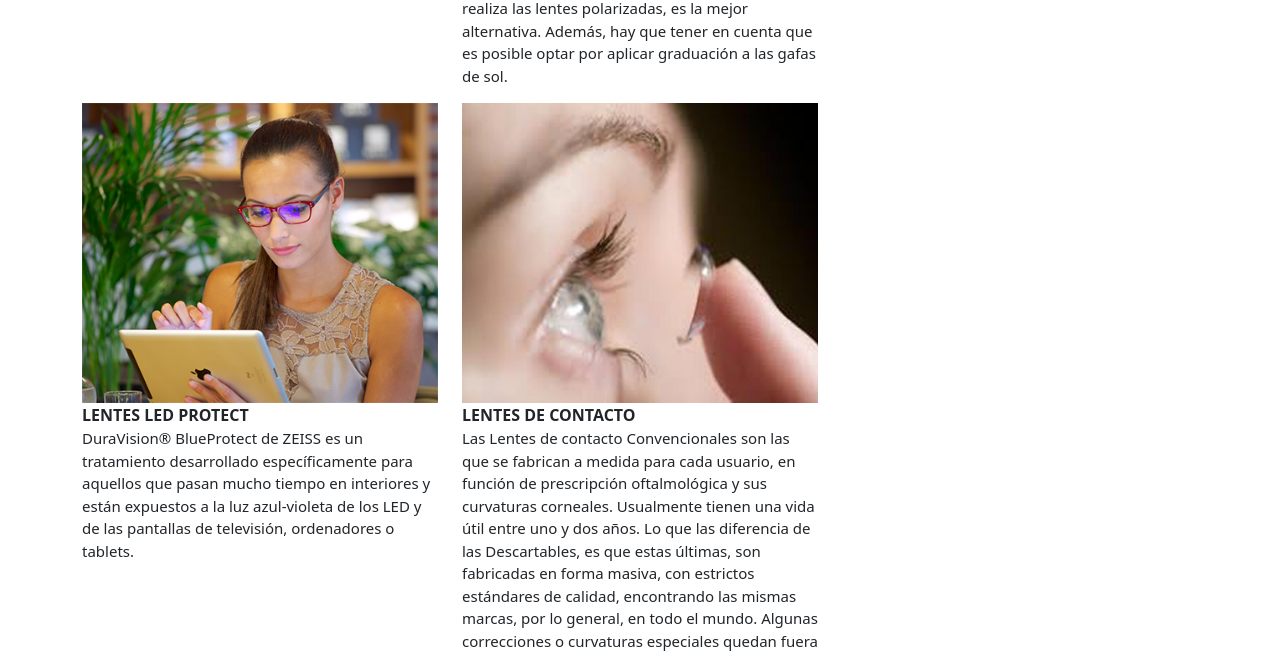
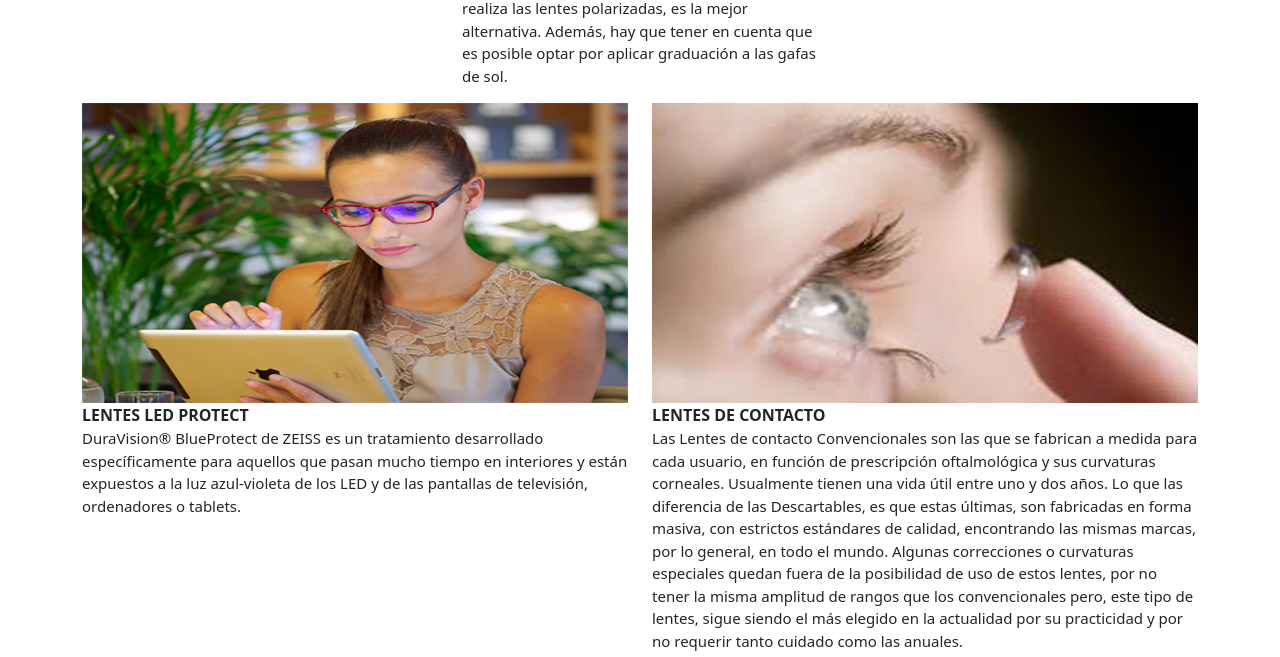
Before and after one commit to JulianSolla/Proyecto-final-, a website: page cristales02.html in a window 1280 px wide. Shown: the part 1328-1985 px from the top of the page. Drawn offline with nearby package versions, Linux system fonts and the light colour scheme; files that its build step writes are made by us from their sources; a web font is replaced by a local one.

Commit message:
modificacion responsive img cristales

```diff
--- a/cristales02.html
+++ b/cristales02.html
@@ -110,7 +110,7 @@
                         </div>
                     </div>
                     <div class="row">
-                        <div class="col-md-4 col-12">
+                        <div class="col-md-6 col-12">
                             <img src="Img/P/filtroluzazul.jpg" alt="filtroluzazul" class="img-fluid imgCristales">
                             <strong>
                                 LENTES LED PROTECT
@@ -119,7 +119,7 @@
                                 DuraVision® BlueProtect de ZEISS es un tratamiento desarrollado específicamente para aquellos que pasan mucho tiempo en interiores y están expuestos a la luz azul-violeta de los LED y de las pantallas de televisión, ordenadores o tablets.
                             </p>
                         </div>
-                        <div class="col-md-4 col-12">
+                        <div class="col-md-6 col-12">
                             <img src="Img/P/contacto.jpg" alt="contacto" class="img-fluid imgCristales">
                             <strong>
                                 LENTES DE CONTACTO
```
